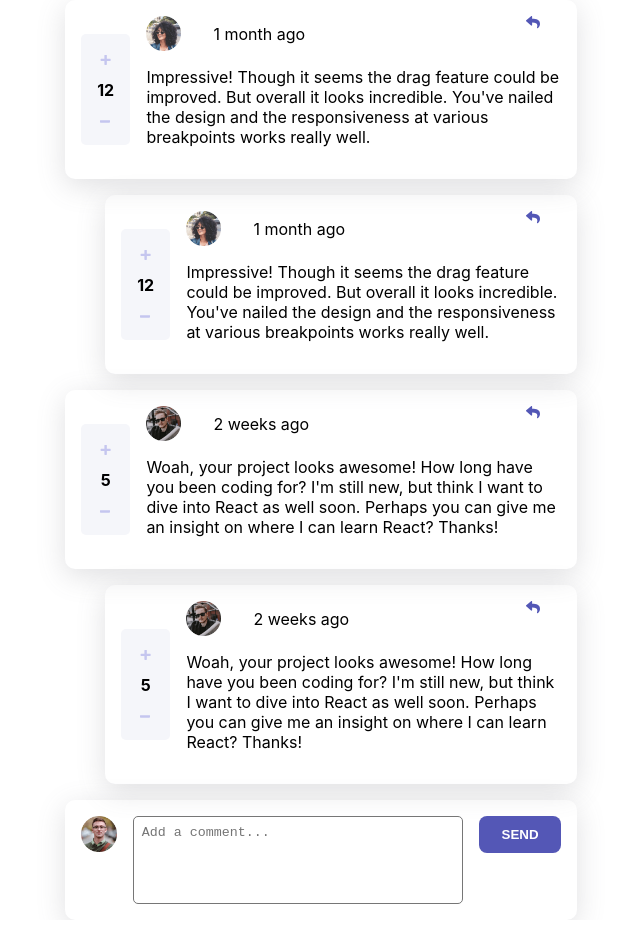
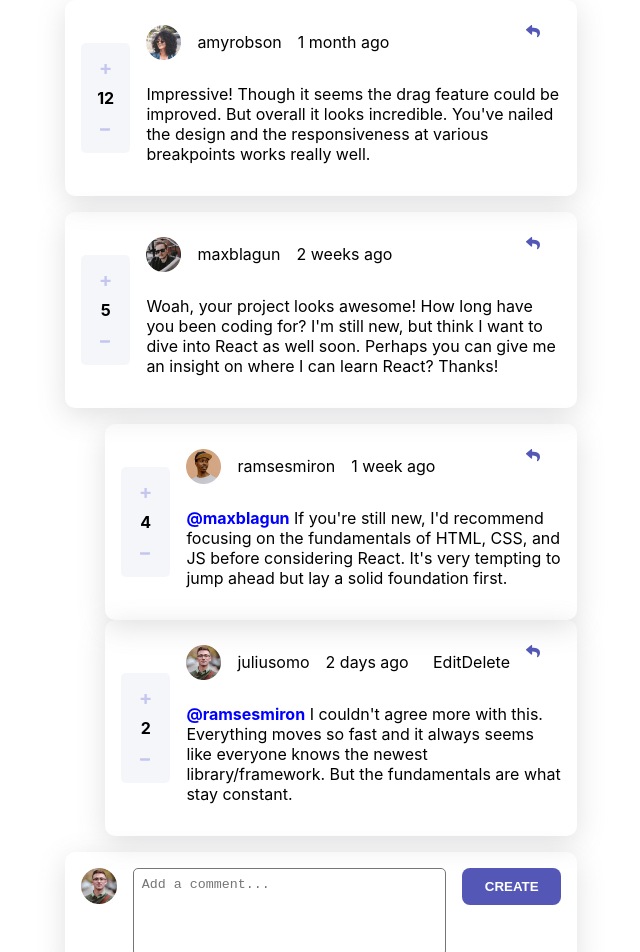
Before and after one commit to notFaceroll/interactive-comments-section, a React (Create React App) app: page / in a window 1280 px wide. Shown: the top 952 px of the page, without its empty margins (339-979 px from the left). Before the commit the page ends 920 px from the top, so only its background shows below. Built offline with nearby package versions, Linux system fonts and the light colour scheme.

Commit message:
Working CRUD :heavy_check_mark:

```diff
--- a/src/App.js
+++ b/src/App.js
@@ -3,7 +3,7 @@ import Feed from './components/Feed';
 
 function App() {
   return (
-   <Feed />
+   <Feed currentUserId='4'/>
   );
 }
 
--- a/src/assets/userData.js
+++ b/src/assets/userData.js
@@ -7,75 +7,78 @@ import userMax2 from './avatars/image-maxblagun.webp';
 import userRam1 from './avatars/image-ramsesmiron.png';
 import userRam2 from './avatars/image-ramsesmiron.webp';
 
-import userJul1 from './avatars/image-juliusomo.png'
-import userJul2 from './avatars/image-juliusomo.webp'
-
+import userJul1 from './avatars/image-juliusomo.png';
+import userJul2 from './avatars/image-juliusomo.webp';
 
 export const userData = {
   currentUser: {
     image: {
       png: userJul1,
-        webp: userJul2
+      webp: userJul2,
     },
-      username: "juliusomo"
+    username: 'juliusomo',
   },
   comments: [
     {
       id: 1,
-        content: "Impressive! Though it seems the drag feature could be improved. But overall it looks incredible. You've nailed the design and the responsiveness at various breakpoints works really well.",
-        createdAt: "1 month ago",
+      content:
+        "Impressive! Though it seems the drag feature could be improved. But overall it looks incredible. You've nailed the design and the responsiveness at various breakpoints works really well.",
+      createdAt: '1 month ago',
       score: 12,
       user: {
         image: {
           png: userAmy1,
-            webp: userAmy2
+          webp: userAmy2,
         },
-          username: "amyrobson"
+        username: 'amyrobson',
       },
-        replies: []
+      replies: [],
     },
     {
       id: 2,
-        content: "Woah, your project looks awesome! How long have you been coding for? I'm still new, but think I want to dive into React as well soon. Perhaps you can give me an insight on where I can learn React? Thanks!",
-        createdAt: "2 weeks ago",
+      content:
+        "Woah, your project looks awesome! How long have you been coding for? I'm still new, but think I want to dive into React as well soon. Perhaps you can give me an insight on where I can learn React? Thanks!",
+      createdAt: '2 weeks ago',
       score: 5,
       user: {
         image: {
           png: userMax1,
-            webp: userMax2
+          webp: userMax2,
         },
-          username: "maxblagun"
+        username: 'maxblagun',
       },
       replies: [
         {
           id: 3,
-            content: "If you're still new, I'd recommend focusing on the fundamentals of HTML, CSS, and JS before considering React. It's very tempting to jump ahead but lay a solid foundation first.",
-            createdAt: "1 week ago",
+          content:
+            "If you're still new, I'd recommend focusing on the fundamentals of HTML, CSS, and JS before considering React. It's very tempting to jump ahead but lay a solid foundation first.",
+          createdAt: '1 week ago',
           score: 4,
-            replyingTo: "maxblagun",
+          replyingTo: 'maxblagun',
           user: {
             image: {
               png: userRam1,
-                webp: userRam2
+              webp: userRam2,
             },
-              username: "ramsesmiron"
-            }
+            username: 'ramsesmiron',
+          },
         },
         {
           id: 4,
-            content: "I couldn't agree more with this. Everything moves so fast and it always seems like everyone knows the newest library/framework. But the fundamentals are what stay constant.",
-            createdAt: "2 days ago",
+          content:
+            "I couldn't agree more with this. Everything moves so fast and it always seems like everyone knows the newest library/framework. But the fundamentals are what stay constant.",
+          createdAt: '2 days ago',
           score: 2,
-            replyingTo: "ramsesmiron",
+          replyingTo: 'ramsesmiron',
           user: {
             image: {
               png: userJul1,
-                webp: userJul2
+              webp: userJul2,
             },
-              username: "juliusomo"
-            }
-          }
-        ]
-      }
-    ]
-  }
+            username: 'juliusomo',
+          },
+        },
+      ],
+    },
+  ],
+};
--- a/src/components/Button/Button.js
+++ b/src/components/Button/Button.js
@@ -1,20 +1,23 @@
-import React from "react";
-import styled from "styled-components";
+import React from 'react';
+import styled from 'styled-components';
 
 const Button = styled.button`
   background-color: hsl(238, 40%, 52%);
   color: #fff;
   border-radius: 8px;
-padding: .7rem 1.4rem;
+  padding: 0.7rem 1.4rem;
   text-transform: uppercase;
   font-weight: bold;
   border: none;
   cursor: pointer;
-`
+`;
 
 const GeneralButton = (props) => {
-  return <Button type={props.type}>{props.label}</Button>;
+  return (
+    <Button type={props.type} disabled={props.isDisabled}>
+      {props.label}
+    </Button>
+  );
 };
 
-
 export default GeneralButton;
--- a/src/components/Comment.js
+++ b/src/components/Comment.js
@@ -1,12 +1,13 @@
-import React, { useState, Fragment, useEffect } from 'react';
+import React, { useState, Fragment } from 'react';
+
 import styled from 'styled-components';
 import { Card } from './Card';
+import replyIcon from '../assets/icon-reply.svg';
 
-import userProfilePic from '../assets/avatars/image-amyrobson.png';
-import replyIcon from '../assets/icon-reply.svg';
 import Rating from './Rating/Rating';
-import NewReply from './NewReply';
-import RepliesList from './RepliesList';
+import Reply from './Reply';
+import CommentForm from './CommentForm';
+import { CreateComment } from './Feed';
 
 const User = styled.div`
   display: flex;
@@ -24,59 +25,102 @@ const User = styled.div`
     cursor: pointer;
   }
 
-  div {
+  /* div {
     margin-right: auto;
-  }
+  } */
 `;
 
-const Comment = ({ comment, replies }) => {
-  // const { content, createdAt, id, score, username, replies } = comment;
+const Actions = styled.div`
+  display: flex;
+`;
 
+const CreatedAt = styled.div`
+  margin-right: auto;
+`;
+
+const Content = styled.div`
+  width: 100%;
+`;
+
+const Comment = ({
+  comment,
+  replies,
+  currentUserId,
+  deleteComment,
+  currentUser,
+}) => {
+  const [repliesList, setRepliesList] = useState(replies);
   const [isReplying, setIsReplying] = useState(false);
-  // const [repliesList, setRepliesList] = useState(replies);
 
   const replyHandler = () => {
     setIsReplying(!isReplying);
   };
 
-  // const updateReplies = (newReply) => {
-  //   console.log('updated');
-  //   setRepliesList(old => [...old, newReply]);
-  //   setIsReplying(!isReplying);
-  // };
+  const addReply = (text, replyingTo) => {
+    const newReply = CreateComment(text, replyingTo);
+    setRepliesList([...repliesList, newReply]);
+  };
 
+  const deleteCommentHandler = () => {
+    deleteComment(comment.id);
+  };
 
-  console.log(comment);
-  console.log(replies.replies);
+  const deleteReply = (replyId) => {
+    if (window.confirm('Are you sure that you want to remove this reply?')) {
+      {
+        const updatedRepliesList = repliesList.filter(
+          (reply) => reply.id !== replyId
+        );
+        setRepliesList(updatedRepliesList);
+      }
+    }
+  };
 
   return (
     <Fragment>
       <Card>
         <Rating score={comment.score} />
-        <div>
+        <Content>
           <User>
-            <figure><img src={comment.user.image.png} /></figure>
-            <p>{comment.username}</p>
-            <div>{comment.createdAt}</div>
+            <figure>
+              <img src={comment.user.image.png} />
+            </figure>
+            <p>{comment.user.username}</p>
+            <CreatedAt>{comment.createdAt}</CreatedAt>
+            {currentUser == comment.user.username ? (
+              <Actions>
+                <div>Edit</div>
+                <div onClick={deleteCommentHandler}>Delete</div>
+              </Actions>
+            ) : null}
             <figure onClick={replyHandler}>
               <img src={replyIcon} />
             </figure>
           </User>
-          <p>
-            {/*props.replyingTo && <strong>@{props.replyingTo}</strong>*/}{' '}
-            {comment.content}
-          </p>
-        </div>
+          <p>{comment.content}</p>
+        </Content>
       </Card>
       {/* textarea to submit a new reply */}
-      {/* {isReplying && (
-        <NewReply onAddReply={'updateReplies'} replyingTo={username} id={id} />
-      )} */}
+      {isReplying && (
+        <CommentForm
+          handleSubmit={addReply}
+          submitLabel="reply"
+          onClose={replyHandler}
+          replyingTo={comment.user.username}
+        />
+      )}
       {/* if it already has a reply, render it */}
-      {replies.length > 0 && (
+      {repliesList.length > 0 && (
         <ul>
-          {replies.map((item) => (
-            <Comment key={item.id} comment={item} replies={[]} />
+          {repliesList.map((item) => (
+            <Reply
+              key={item.id}
+              comment={item}
+              replies={[]}
+              deleteReply={deleteReply}
+              addReply={addReply}
+              currentUser={currentUser}
+            />
           ))}
         </ul>
       )}
--- /dev/null
+++ b/src/components/CommentForm.js
@@ -0,0 +1,73 @@
+import React, { useState } from 'react';
+
+import styled from 'styled-components';
+import { Card } from './Card';
+import userPicture from '../assets/avatars/image-juliusomo.png';
+
+import GeneralButton from './Button/Button';
+
+const UserProfilePic = styled.picture`
+  width: 40px;
+  height: 40px;
+  img {
+    max-width: 100%;
+    display: block;
+  }
+`;
+
+const Form = styled.form`
+  width: 100%;
+  display: flex;
+  gap: 1rem;
+  align-items: flex-start;
+`;
+
+const TextArea = styled.textarea`
+  width: 100%;
+  resize: none;
+  min-height: 70px;
+  border-radius: 5px;
+  padding: 0.5rem;
+`;
+const CommentForm = ({ handleSubmit, submitLabel, onClose, replyingTo }) => {
+  const [text, setText] = useState('');
+
+  const textInputHandler = (event) => {
+    setText(event.target.value);
+  };
+
+  const isDisabled = text.length === 0;
+
+  const formSubmitHandler = (event) => {
+    event.preventDefault();
+
+    handleSubmit(text, replyingTo);
+    setText('');
+
+    if (onClose) {
+      onClose();
+    }
+  };
+
+  return (
+    <Card alignment="flex-start">
+      <UserProfilePic>
+        <img src={userPicture} />
+      </UserProfilePic>
+      <Form onSubmit={formSubmitHandler}>
+        <TextArea
+          placeholder="Add a comment..."
+          onChange={textInputHandler}
+          value={text}
+        />
+        <GeneralButton
+          type="submit"
+          label={submitLabel}
+          isDisabled={isDisabled}
+        />
+      </Form>
+    </Card>
+  );
+};
+
+export default CommentForm;
--- a/src/components/Feed/index.js
+++ b/src/components/Feed/index.js
@@ -1,11 +1,16 @@
 import React, { useEffect, useState } from 'react';
+
 import styled from 'styled-components';
+import userJul1 from '../../assets/avatars/image-juliusomo.png';
+import userJul2 from '../../assets/avatars/image-juliusomo.webp';
+
 import Comment from '../Comment';
+import CommentForm from '../CommentForm';
+import { userData } from '../../assets/userData';
 
-import { userData } from '../../assets/userData';
-import NewReply from '../NewReply';
 
 const comments = userData.comments;
+const currentUser = userData.currentUser.username;
 
 const List = styled.ul`
   margin: 0 auto;
@@ -16,42 +21,71 @@ const List = styled.ul`
   gap: 1rem;
 `;
 
-const Feed = () => {
+export const CreateComment = (text, replyingTo) => {
+  return {
+    id: Math.random().toString(36).substring(2, 9),
+    content: text,
+    createdAt: new Date().toLocaleDateString(),
+    score: 0,
+    replyingTo: replyingTo,
+    user: {
+      image: {
+        png: userJul1,
+        webp: userJul2,
+      },
+      username: 'juliusomo',
+    },
+    replies: [],
+  };
+};
+
+const Feed = ({ currentUserId }) => {
   const [commentsData, setCommentsData] = useState([]);
-  // console.log(comments);
-  // console.log(commentsData);
 
   useEffect(() => {
     setCommentsData(comments);
   }, []);
 
-  // for just a few comments, won't be a problem
-  // as the comment list enlarges, you prob should think about lazy loading
-  const getReplies = (commentId) => {
-    return commentsData.filter(
-      (singleComment) => singleComment.id === commentId
-    );
+  const getReplies = (comment) => {
+    return comment.replies;
   };
 
-  // console.log('feed refresh');
+  const addComment = (text) => {
+    const newComment = CreateComment(text);
+    setCommentsData([...commentsData, newComment]);
+  };
+
+  const ReplyComment = (text, commentId) => {
+    commentsData.filter((comment) => comment.id === commentId);
+    const newComment = CreateComment(text);
+    setCommentsData([...commentsData, newComment]);
+  };
+
+  const deleteComment = (commentId) => {
+    if (window.confirm('Are you sure that you want to remove this comment?')) {
+      {
+        const updatedCommentList = commentsData.filter(
+          (comment) => comment.id !== commentId
+        );
+        setCommentsData(updatedCommentList);
+      }
+      console.log('deleted comment');
+    }
+  };
+
   return (
     <List>
       {commentsData.map((comment, index) => (
         <Comment
           key={index}
-          // index={index}
-          // content={item.content}
-          // date={item.createdAt}
-          // id={item.id}
-          // replies={item.replies}
-          // score={item.score}
-          // username={item.user.username}
-          // picture={item.user.image.png}
           comment={comment}
-          replies={getReplies(comment.id)}
+          replies={getReplies(comment)}
+          currentUserId={currentUserId}
+          deleteComment={deleteComment}
+          currentUser={currentUser}
         />
       ))}
-      <NewReply label="send" />
+      <CommentForm handleSubmit={addComment} submitLabel={'create'} />
     </List>
   );
 };
--- a/src/components/Reply.js
+++ b/src/components/Reply.js
@@ -1,10 +1,11 @@
 import React, { useState, Fragment } from 'react';
+
 import styled from 'styled-components';
 import { Card } from './Card';
+import replyIcon from '../assets/icon-reply.svg';
 
-import replyIcon from '../assets/icon-reply.svg';
 import Rating from './Rating/Rating';
-import NewReply from './NewReply';
+import CommentForm from './CommentForm';
 
 const User = styled.div`
   display: flex;
@@ -21,57 +22,66 @@ const User = styled.div`
     max-width: 100%;
     cursor: pointer;
   }
-
-  div {
-    margin-right: auto;
-  }
 `;
 
-const Reply = (props) => {
+const Actions = styled.div`
+  margin-left: auto;
+  display: flex;
+`;
+
+const CreatedAt = styled.div`
+  margin-right: auto;
+`;
+
+const Content = styled.div`
+  width: 100%;
+`;
+
+const Reply = ({ comment, deleteReply, currentUser, addReply }) => {
   const [isReplying, setIsReplying] = useState(false);
 
   const replyHandler = () => {
     setIsReplying(!isReplying);
   };
 
-  const { content, createdAt, id, score, username, replyingTo } = props;
-
-//   console.log(props.id);
-//   console.log(replyingTo);
-
-  // const updateReplies = (newReply) => {
-  //   console.log(newReply);
-  //   setRepliesList((oldList) => [...oldList, newReply]);
-  //   setIsReplying(!isReplying);
-  // };
+  const deleteReplyHandler = () => {
+    deleteReply(comment.id);
+  };
 
   return (
     <Fragment>
       <Card>
-        <Rating score={score} />
-        <div>
+        <Rating score={comment.score} />
+        <Content>
           <User>
             <figure>
-              <img src={props.picture} />
+              <img src={comment.user.image.png} />
             </figure>
-            <p>{username}</p>
-            <div>{createdAt}</div>
+            <p>{comment.user.username}</p>
+            <CreatedAt>{comment.createdAt}</CreatedAt>
+            {currentUser == comment.user.username ? (
+              <Actions>
+                <div>Edit</div>
+                <div onClick={deleteReplyHandler}>Delete</div>
+              </Actions>
+            ) : null}
             <figure onClick={replyHandler}>
               <img src={replyIcon} />
             </figure>
           </User>
           <p>
-            {props.replyingTo && <strong>@{props.replyingTo}</strong>} {content}
+            {comment.replyingTo && <strong>@{comment.replyingTo}</strong>}{' '}
+            {comment.content}
           </p>
-        </div>
+        </Content>
       </Card>
       {/* textarea to submit a new reply */}
       {isReplying && (
-        <NewReply
-          onAddReply={props.newReply}
-          replyingTo={username}
-          replyBox={replyHandler}
-          id={id}
+        <CommentForm
+          handleSubmit={addReply}
+          submitLabel="reply"
+          onClose={replyHandler}
+          replyingTo={comment.user.username}
         />
       )}
     </Fragment>
```
Lines whose indentation alone changed are shown as unchanged.
